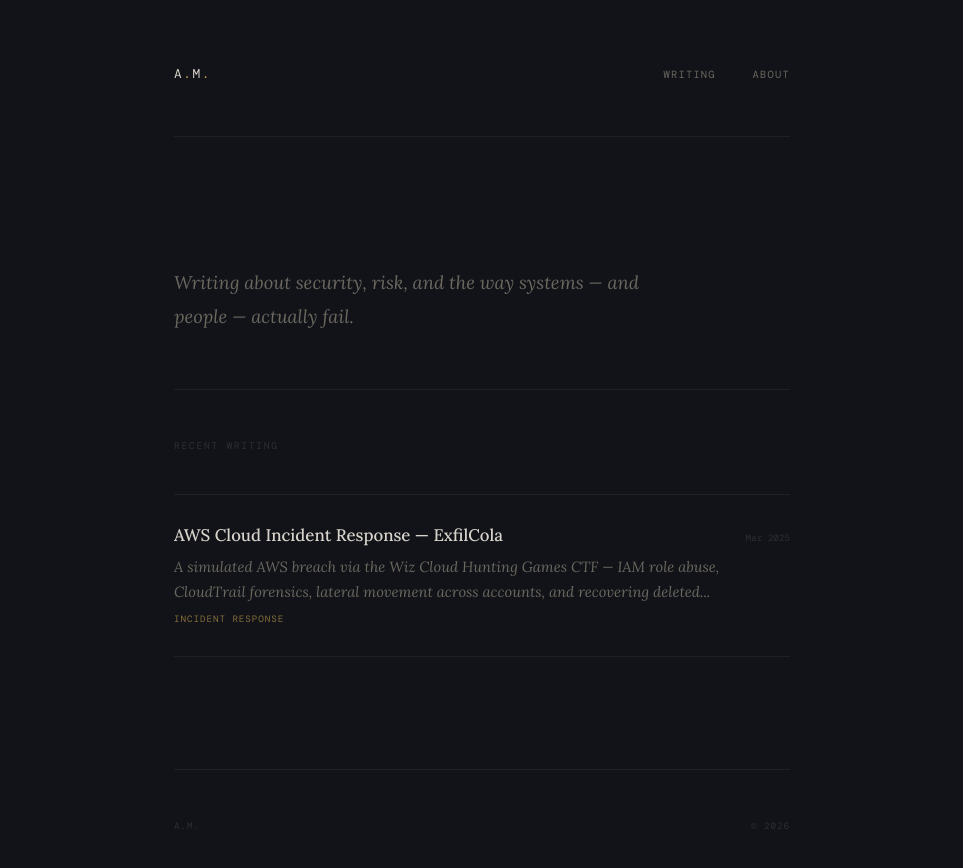
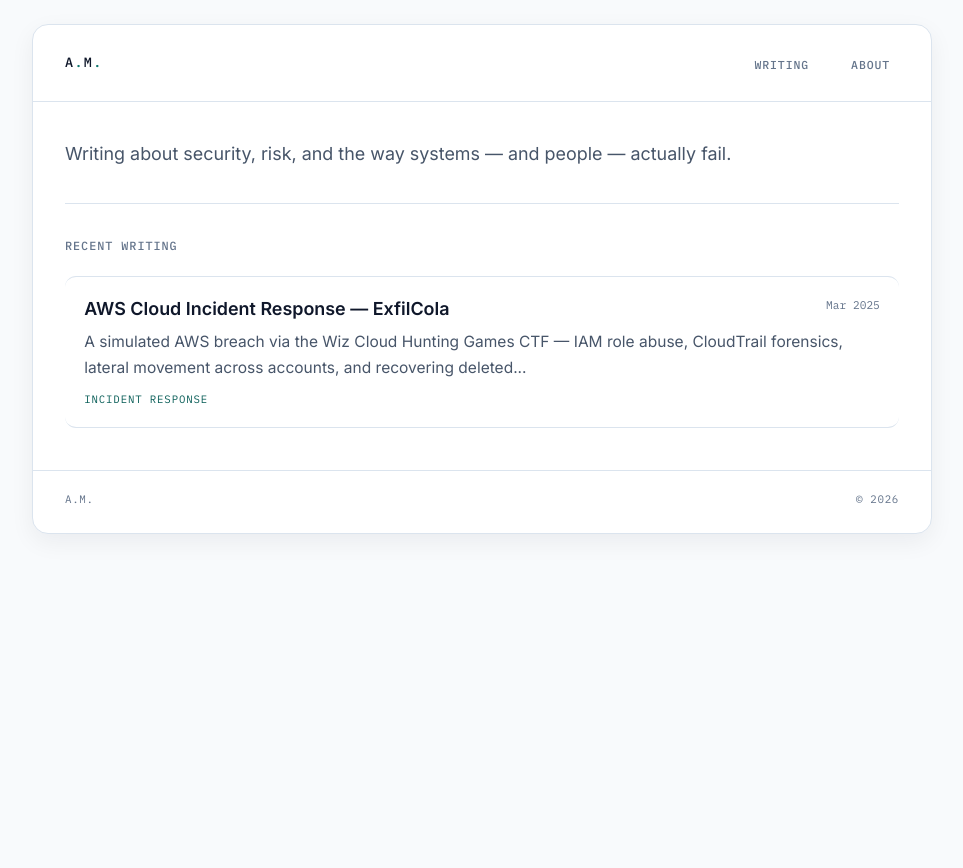
Before and after one commit to am-netizen/locus, a Jekyll site: the page built from index.html, in a window 1280 px wide. Shown: the top 868 px of the page, without its empty margins (158-1121 px from the left). Built offline with Jekyll 4.4.1, drawn with Linux system fonts in a browser that asks for light colours; some web fonts are replaced.

Commit message:
Redesign site for readability, accessibility, and personal brand
Made-with: Cursor

```diff
--- a/_layouts/default.html
+++ b/_layouts/default.html
@@ -4,209 +4,335 @@
   <meta charset="UTF-8" />
   <meta name="viewport" content="width=device-width, initial-scale=1.0" />
   <title>{% if page.title %}{{ page.title }} — {% endif %}A.M.</title>
+  <meta name="description" content="{% if page.excerpt %}{{ page.excerpt | strip_html | strip_newlines | truncate: 160 }}{% else %}{{ site.description }}{% endif %}" />
   <link rel="preconnect" href="https://fonts.googleapis.com" />
   <link rel="preconnect" href="https://fonts.gstatic.com" crossorigin />
-  <link href="https://fonts.googleapis.com/css2?family=Lora:ital,wght@0,400;0,500;1,400&family=DM+Mono:wght@300;400&display=swap" rel="stylesheet" />
+  <link href="https://fonts.googleapis.com/css2?family=Inter:wght@400;500;600;700&family=IBM+Plex+Mono:wght@400;500&display=swap" rel="stylesheet" />
   <style>
     :root {
-      --bg: #111318;
-      --text: #d8d4cc;
-      --muted: #6b6860;
-      --dim: #2e2e38;
-      --gold: #b8944a;
-      --border: #1e2028;
-      --serif: 'Lora', Georgia, serif;
-      --mono: 'DM Mono', monospace;
+      --bg: #f8fafc;
+      --surface: #ffffff;
+      --text: #0f172a;
+      --muted: #475569;
+      --soft: #64748b;
+      --brand: #0f766e;
+      --brand-soft: #ccfbf1;
+      --border: #dbe4ee;
+      --code-bg: #f1f5f9;
+      --shadow: 0 8px 24px rgba(15, 23, 42, 0.06);
+      --sans: 'Inter', -apple-system, BlinkMacSystemFont, 'Segoe UI', sans-serif;
+      --mono: 'IBM Plex Mono', ui-monospace, SFMono-Regular, Menlo, monospace;
     }
-    *, *::before, *::after { box-sizing: border-box; margin: 0; padding: 0; }
+    * { box-sizing: border-box; }
+    *::before, *::after { box-sizing: border-box; }
     html { scroll-behavior: smooth; }
     body {
       background: var(--bg);
       color: var(--text);
-      font-family: var(--serif);
+      font-family: var(--sans);
       font-size: 18px;
       line-height: 1.75;
       -webkit-font-smoothing: antialiased;
+      margin: 0;
     }
-    .wrap { max-width: 680px; margin: 0 auto; padding: 0 2rem; }
+    .skip-link {
+      position: absolute;
+      left: -999px;
+      top: 0;
+      z-index: 1000;
+      background: var(--text);
+      color: var(--surface);
+      padding: 0.75rem 1rem;
+      border-radius: 0.5rem;
+      text-decoration: none;
+      font-size: 0.92rem;
+    }
+    .skip-link:focus {
+      left: 1rem;
+      top: 1rem;
+    }
+    .wrap {
+      width: min(900px, calc(100% - 2rem));
+      margin: 1.5rem auto;
+      background: var(--surface);
+      border: 1px solid var(--border);
+      border-radius: 1rem;
+      box-shadow: var(--shadow);
+      overflow: clip;
+    }
     header {
-      padding: 3.5rem 0 3rem;
+      padding: 1.4rem 2rem;
       display: flex;
-      align-items: baseline;
+      align-items: center;
       justify-content: space-between;
       border-bottom: 1px solid var(--border);
+      gap: 1rem;
     }
     .logo {
       font-family: var(--mono);
-      font-size: 0.8rem;
-      letter-spacing: 0.12em;
+      font-size: 0.84rem;
+      letter-spacing: 0.1em;
+      font-weight: 500;
       color: var(--text);
       text-decoration: none;
     }
-    .logo span { color: var(--gold); }
+    .logo span { color: var(--brand); }
     nav a {
       font-family: var(--mono);
-      font-size: 0.65rem;
-      font-weight: 300;
-      letter-spacing: 0.12em;
+      font-size: 0.72rem;
+      font-weight: 500;
+      letter-spacing: 0.08em;
       text-transform: uppercase;
-      color: var(--muted);
+      color: var(--soft);
       text-decoration: none;
-      margin-left: 2rem;
+      margin-left: 1.2rem;
+      padding: 0.4rem 0.55rem;
+      border-radius: 0.4rem;
       transition: color 0.2s;
     }
-    nav a:hover { color: var(--text); }
-    .content { padding: 4rem 0; }
+    nav a:hover {
+      color: var(--text);
+      background: var(--code-bg);
+    }
+    .content {
+      padding: 2.2rem 2rem 2.6rem;
+    }
     footer {
-      padding: 3rem 0;
+      padding: 1.2rem 2rem 1.5rem;
       border-top: 1px solid var(--border);
       display: flex;
       justify-content: space-between;
+      gap: 0.5rem;
     }
     footer span {
       font-family: var(--mono);
-      font-size: 0.58rem;
-      font-weight: 300;
-      color: var(--dim);
-      letter-spacing: 0.1em;
+      font-size: 0.68rem;
+      color: var(--soft);
+      letter-spacing: 0.06em;
+      text-transform: uppercase;
+    }
+    .home-intro {
+      margin-bottom: 2rem;
+      padding: 0 0 2rem;
+      border-bottom: 1px solid var(--border);
+    }
+    .home-intro p {
+      margin: 0;
+      max-width: 66ch;
+      font-size: 1.12rem;
+      line-height: 1.85;
+      color: var(--muted);
+    }
+    .section-label {
+      margin: 0 0 1.2rem;
+      font-family: var(--mono);
+      font-size: 0.74rem;
+      font-weight: 500;
+      letter-spacing: 0.08em;
+      text-transform: uppercase;
+      color: var(--soft);
     }
     .post-content h1, .post-content h2, .post-content h3 {
-      font-weight: 500;
-      margin: 2rem 0 0.75rem;
+      line-height: 1.28;
+      margin: 2rem 0 0.8rem;
       color: var(--text);
     }
-    .post-content p { margin-bottom: 1.25rem; color: var(--muted); }
-    .post-content a { color: var(--gold); text-decoration: none; border-bottom: 1px solid rgba(184,148,74,0.3); }
-    .post-content a:hover { border-color: var(--gold); }
+    .post-content h1 { font-size: clamp(1.65rem, 4vw, 2.15rem); }
+    .post-content h2 { font-size: clamp(1.28rem, 3vw, 1.58rem); }
+    .post-content h3 { font-size: 1.1rem; }
+    .post-content p { margin-bottom: 1rem; color: var(--muted); }
+    .post-content a {
+      color: var(--brand);
+      text-decoration: underline;
+      text-decoration-thickness: 0.08em;
+      text-underline-offset: 0.14em;
+    }
+    .post-content a:hover { color: #0b5f59; }
     .post-content code {
       font-family: var(--mono);
-      font-size: 0.82rem;
-      background: var(--border);
-      padding: 0.15rem 0.4rem;
-      border-radius: 2px;
-      color: var(--gold);
+      font-size: 0.84rem;
+      background: var(--code-bg);
+      padding: 0.15rem 0.32rem;
+      border-radius: 0.35rem;
+      color: #0f172a;
     }
     .post-content pre {
-      background: #0d0f14;
+      background: #0f172a;
       border: 1px solid var(--border);
-      padding: 1.5rem;
+      padding: 1rem;
       overflow-x: auto;
-      margin: 1.5rem 0;
-      border-radius: 2px;
+      margin: 1.2rem 0;
+      border-radius: 0.65rem;
     }
-    .post-content pre code { background: none; padding: 0; color: var(--text); }
+    .post-content pre code { background: none; padding: 0; color: #e2e8f0; }
     .post-content blockquote {
-      border-left: 2px solid var(--gold);
-      padding-left: 1.5rem;
-      font-style: italic;
+      border-left: 4px solid var(--brand);
+      padding: 0.1rem 0 0.1rem 1rem;
       color: var(--muted);
-      margin: 1.5rem 0;
+      margin: 1.2rem 0;
+      background: #f8fffe;
     }
     .post-content ul, .post-content ol {
-      padding-left: 1.5rem;
-      margin-bottom: 1.25rem;
+      padding-left: 1.2rem;
+      margin-bottom: 1rem;
       color: var(--muted);
     }
     .post-content li { margin-bottom: 0.4rem; }
+    .post-content table {
+      width: 100%;
+      border-collapse: collapse;
+      margin: 1.4rem 0;
+      font-size: 0.95rem;
+    }
+    .post-content th, .post-content td {
+      border: 1px solid var(--border);
+      text-align: left;
+      vertical-align: top;
+      padding: 0.55rem 0.65rem;
+    }
+    .post-content th {
+      background: var(--code-bg);
+      color: var(--text);
+      font-weight: 600;
+    }
     .post-row {
       display: flex;
       flex-direction: column;
-      gap: 0.4rem;
-      padding: 1.8rem 0;
+      gap: 0.52rem;
+      padding: 1.2rem;
       border-bottom: 1px solid var(--border);
       text-decoration: none;
       color: inherit;
-      position: relative;
+      border-radius: 0.7rem;
+      transition: transform 0.16s ease, background 0.16s ease, border-color 0.16s ease;
     }
-    .post-row::before {
-      content: '';
-      position: absolute;
-      left: -2rem;
-      top: 0; bottom: 0;
-      width: 2px;
-      background: var(--gold);
-      transform: scaleY(0);
-      transform-origin: top;
-      transition: transform 0.35s cubic-bezier(.16,1,.3,1);
+    .post-row:first-of-type { border-top: 1px solid var(--border); }
+    .post-row:hover {
+      transform: translateY(-1px);
+      background: #f8fbff;
+      border-color: #cbd8e6;
     }
-    .post-row:hover::before { transform: scaleY(1); }
-    .post-row:first-of-type { border-top: 1px solid var(--border); }
     .post-top {
       display: flex;
-      align-items: baseline;
+      align-items: flex-start;
       justify-content: space-between;
-      gap: 1rem;
+      gap: 0.8rem;
     }
     .post-title {
-      font-size: 1.05rem;
-      font-weight: 500;
+      font-size: 1.12rem;
+      font-weight: 600;
       color: var(--text);
       line-height: 1.4;
-      transition: color 0.2s;
+      margin: 0;
     }
-    .post-row:hover .post-title { color: var(--gold); }
+    .post-row:hover .post-title { color: #0b5f59; }
     .post-date {
       font-family: var(--mono);
-      font-size: 0.58rem;
-      color: var(--dim);
+      font-size: 0.7rem;
+      color: var(--soft);
       white-space: nowrap;
       flex-shrink: 0;
     }
     .post-excerpt {
-      font-size: 0.92rem;
-      font-style: italic;
+      font-size: 0.97rem;
       color: var(--muted);
-      line-height: 1.7;
+      line-height: 1.68;
     }
     .post-tag {
       font-family: var(--mono);
-      font-size: 0.58rem;
-      letter-spacing: 0.1em;
+      font-size: 0.67rem;
+      letter-spacing: 0.08em;
       text-transform: uppercase;
-      color: var(--gold);
-      opacity: 0.7;
+      color: #0b5f59;
     }
     .post-header {
-      padding: 3rem 0 2rem;
+      padding: 0 0 1.4rem;
       border-bottom: 1px solid var(--border);
-      margin-bottom: 3rem;
+      margin-bottom: 1.6rem;
     }
     .post-header-tag {
       font-family: var(--mono);
-      font-size: 0.6rem;
-      letter-spacing: 0.14em;
+      font-size: 0.72rem;
+      letter-spacing: 0.07em;
       text-transform: uppercase;
-      color: var(--gold);
-      margin-bottom: 1rem;
-      display: block;
+      color: #0b5f59;
+      margin-bottom: 0.65rem;
+      display: inline-block;
+      background: var(--brand-soft);
+      border: 1px solid #99f6e4;
+      border-radius: 999px;
+      padding: 0.2rem 0.55rem;
     }
     .post-header h1 {
-      font-size: clamp(1.6rem, 4vw, 2.4rem);
-      font-weight: 500;
+      font-size: clamp(1.7rem, 4vw, 2.35rem);
+      font-weight: 700;
       line-height: 1.25;
       color: var(--text);
-      margin-bottom: 1rem;
+      margin: 0 0 0.85rem;
     }
     .post-header-meta {
       font-family: var(--mono);
-      font-size: 0.6rem;
-      color: var(--dim);
-      letter-spacing: 0.08em;
+      font-size: 0.72rem;
+      color: var(--soft);
+      letter-spacing: 0.06em;
+      text-transform: uppercase;
+    }
+    :focus-visible {
+      outline: 3px solid #0ea5e9;
+      outline-offset: 2px;
+      border-radius: 0.25rem;
+    }
+    @media (max-width: 760px) {
+      .wrap {
+        width: min(100%, calc(100% - 0.75rem));
+        margin: 0.35rem auto;
+        border-radius: 0.8rem;
+      }
+      header {
+        padding: 1rem 1rem 0.9rem;
+        flex-direction: column;
+        align-items: flex-start;
+      }
+      nav {
+        margin-left: -0.45rem;
+      }
+      nav a {
+        margin-left: 0;
+        margin-right: 0.12rem;
+      }
+      .content {
+        padding: 1.3rem 1rem 1.6rem;
+      }
+      .home-intro p {
+        font-size: 1.04rem;
+      }
+      .post-top {
+        flex-direction: column;
+        gap: 0.3rem;
+      }
+      .post-date {
+        white-space: normal;
+      }
+      footer {
+        padding: 1rem;
+        flex-direction: column;
+      }
     }
   </style>
 </head>
 <body>
+  <a class="skip-link" href="#main-content">Skip to content</a>
   <div class="wrap">
     <header>
-      <a href="/locus/" class="logo">A<span>.</span>M<span>.</span></a>
+      <a href="{{ "/" | relative_url }}" class="logo">A<span>.</span>M<span>.</span></a>
       <nav>
-        <a href="/locus/">Writing</a>
-        <a href="/locus/about">About</a>
+        <a href="{{ "/" | relative_url }}">Writing</a>
+        <a href="{{ "/about" | relative_url }}">About</a>
       </nav>
     </header>
-    <div class="content">
+    <main class="content" id="main-content">
       {{ content }}
-    </div>
+    </main>
     <footer>
       <span>A.M.</span>
       <span>© {{ site.time | date: "%Y" }}</span>
--- a/_layouts/post.html
+++ b/_layouts/post.html
@@ -2,14 +2,16 @@
 layout: default
 ---
 
-<div class="post-header">
+<article>
+  <header class="post-header">
     {% if page.tags[0] %}
     <span class="post-header-tag">{{ page.tags[0] }}</span>
     {% endif %}
     <h1>{{ page.title }}</h1>
     <div class="post-header-meta">{{ page.date | date: "%B %d, %Y" }}</div>
-</div>
+  </header>
 
   <div class="post-content">
     {{ content }}
   </div>
+</article>
--- a/index.html
+++ b/index.html
@@ -2,16 +2,14 @@
 layout: default
 ---
 
-<div style="padding: 4rem 0 3.5rem; border-bottom: 1px solid var(--border);">
-  <p style="font-size: 1.15rem; font-style: italic; color: var(--muted); line-height: 1.85; max-width: 520px;">
+<section class="home-intro">
+  <p>
     Writing about security, risk, and the way systems — and people — actually fail.
   </p>
-</div>
+</section>
 
-<div style="padding: 3rem 0;">
-  <div style="font-family: var(--mono); font-size: 0.6rem; font-weight: 300; letter-spacing: 0.18em; text-transform: uppercase; color: var(--dim); margin-bottom: 2.5rem;">
-    Recent writing
-  </div>
+<section aria-label="Recent writing">
+  <h2 class="section-label">Recent writing</h2>
 
   {% for post in site.posts %}
   <a href="{{ post.url | prepend: site.baseurl }}" class="post-row">
@@ -27,4 +25,4 @@ layout: default
     {% endif %}
   </a>
   {% endfor %}
-</div>
+</section>
```
Lines whose indentation alone changed are shown as unchanged.
